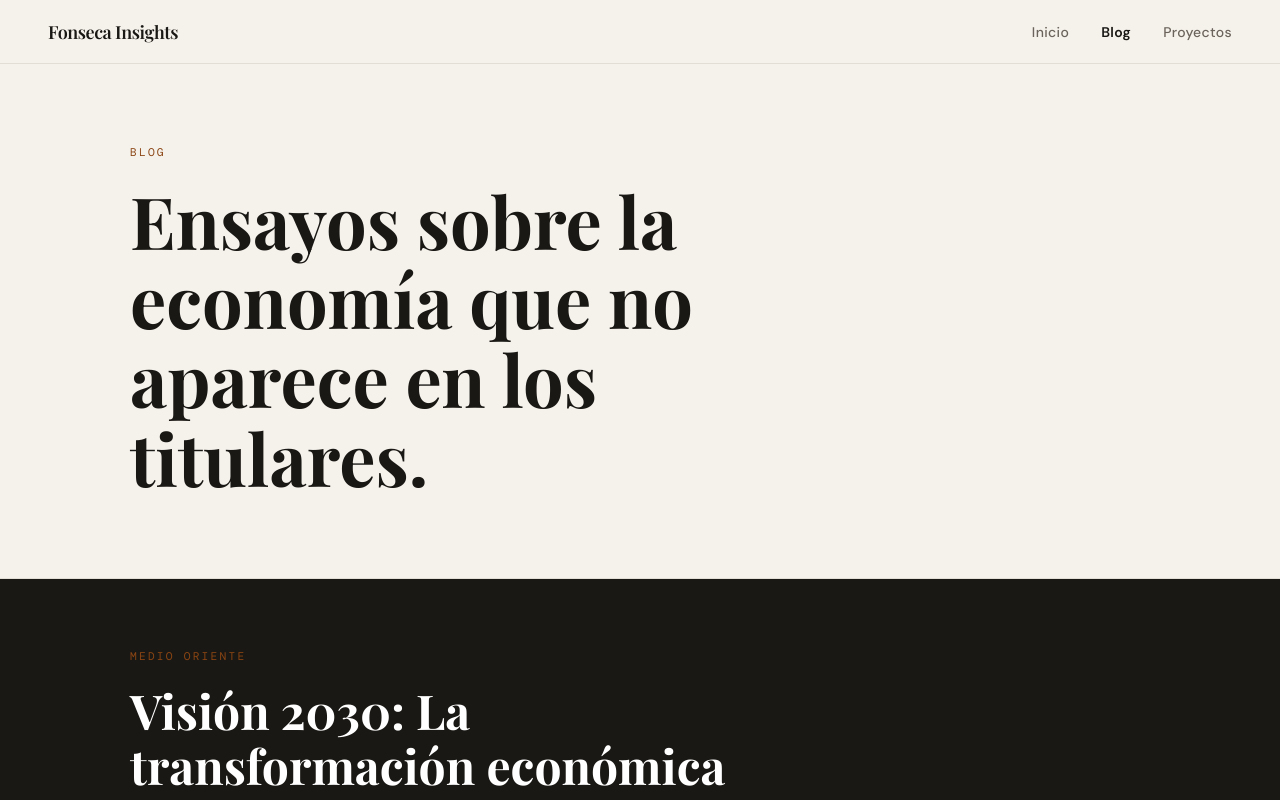
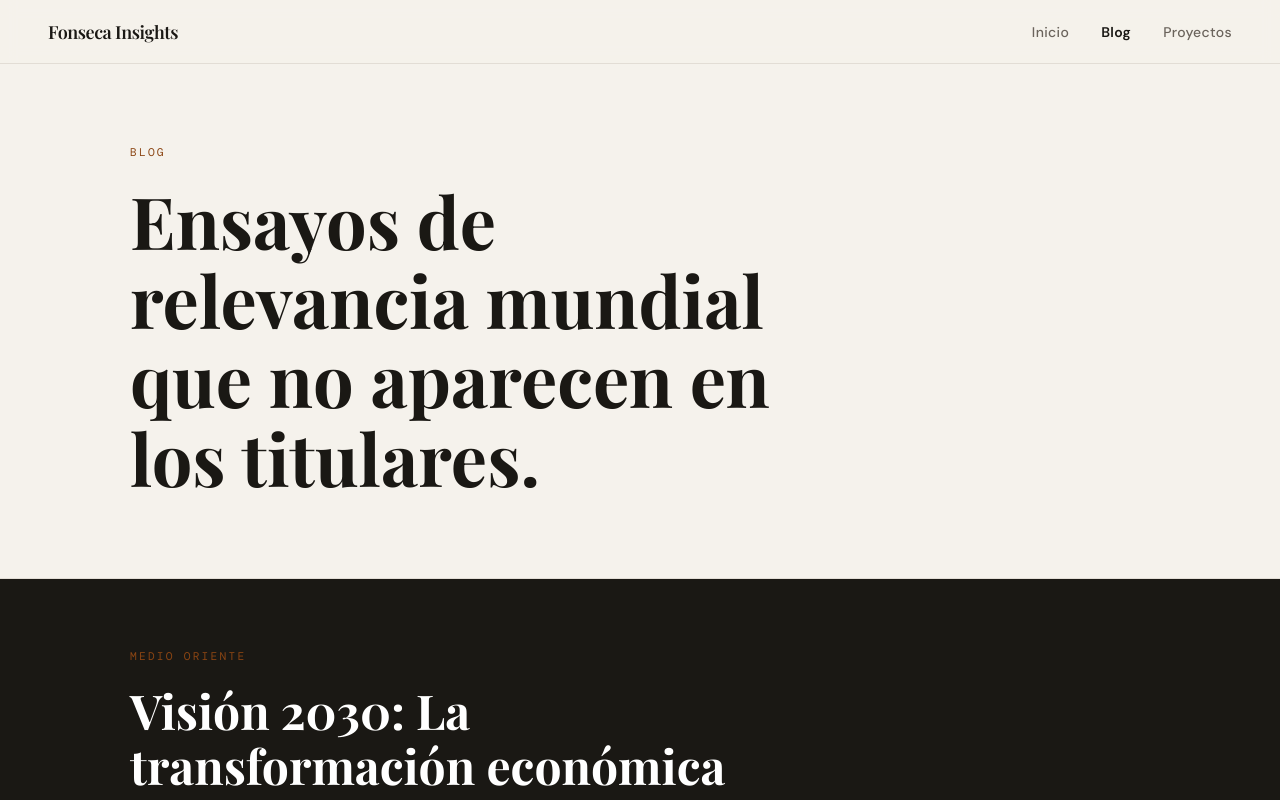
Before and after one commit to Diegofoalf/fonseca-insights, a Next.js app: page /blog in a window 1280 px wide. Shown: the top 800 px of the page. Built offline with nearby package versions, Linux system fonts and the light colour scheme; a web font is replaced by a local one.

Commit message:
Update blog page headline

```diff
--- a/app/blog/page.tsx
+++ b/app/blog/page.tsx
@@ -51,7 +51,7 @@ export default function BlogPage() {
                 maxWidth: "700px",
               }}
             >
-              Ensayos sobre la economía que no aparece en los titulares.
+              Ensayos de relevancia mundial que no aparecen en los titulares.
             </h1>
             </AnimateIn>
           </Container>
```
